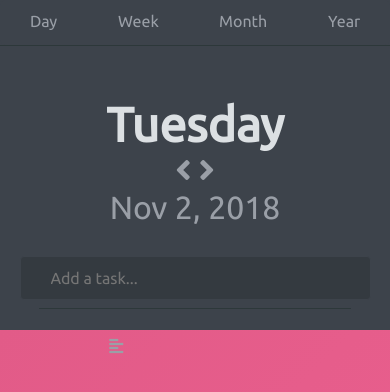
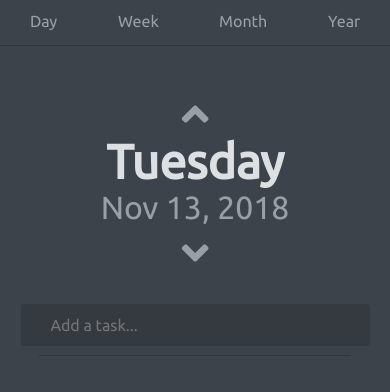
Before and after one commit to asyncuser/todoit, a website: page index.html in a window 390 px wide. Drawn offline with Linux system fonts and the light colour scheme.

Commit message:
Date fix

```diff
--- a/index.html
+++ b/index.html
@@ -11,7 +11,7 @@
   <link rel="stylesheet" href="https://use.fontawesome.com/releases/v5.5.0/css/all.css" integrity="sha384-B4dIYHKNBt8Bc12p+WXckhzcICo0wtJAoU8YZTY5qE0Id1GSseTk6S+L3BlXeVIU" crossorigin="anonymous">
   <title>todo</title>
 </head>
-<body>
+<body class="body">
 <main class="main">
   <nav class="calendar">
     <ul>
@@ -23,13 +23,14 @@
   </nav>
   <hr class="line">
   <div class="date">
-    <h2 class="date-day" id="date-day"></h2>
-    <a href="#" class="fas fa-angle-left date-button"></a>
-    <a href="#" class="fas fa-angle-right date-button"></a>
-    <p class="date-month" id="date-month"></p>
+    <a href="#" class="fas fa-angle-up date-button fa-lg"></a>
+    <div>
+      <h2 class="date-day" id="date-day"></h2>
+      <p class="date-month" id="date-month"></p>
+    </div>
+    <a href="#" class="fas fa-angle-down date-button fa-lg"></a>
   </div>
   <div class="input-field">
-    <i class="fas fa-align-left"></i>
     <input type="text" title="input" id="input-todo" class="input" maxlength="25" placeholder="Add a task...">
   </div>
   <div class="todo-container">
@@ -45,6 +46,6 @@
 
 <script src="src/date.js"></script>
 <script src="src/main.js"></script>
-<script src="sw.js"></script>
+
 </body>
 </html>
--- a/src/css/index.css
+++ b/src/css/index.css
@@ -4,7 +4,7 @@
   font-family: 'Ubuntu', sans-serif;
 }
 body{
-  background: linear-gradient(-45deg, #ea5f8e, #e25b88);
+  background-color: #ea5f8e;
 }
 .main{
   margin: 20px auto;
@@ -13,7 +13,7 @@ body{
   border-radius: 5px;
 }
 @media only screen and (max-width: 1024px){
-  body{
+  .body{
     background-color: #3d434b;
   }
   .main{
@@ -32,10 +32,13 @@ body{
   .footer{
     display: none;
   }
+  .input-field .fa-align-left{
+    display: none;
+  }
 }
-@media only screen and (min-width: 340px) {
-  .content {
-    padding: 0;
+@media only screen and (max-device-width: 1366px) {
+  .input-field .fa-align-left{
+    display: none;
   }
 }
 .calendar{
@@ -86,11 +89,17 @@ body{
   color: #dce0e3;
 }
 .date-month{
+  margin-bottom: 10px;
   color: #9a9fa7;
 }
 .date-button{
   text-decoration: none;
   color: #9a9fa7;
+}
+.date .fa-angle-left{
+  position: inherit;
+  left: 38%;
+  top: 19%;
 }
 .input{
   background-color: #343a40;
@@ -107,12 +116,6 @@ body{
 }
 .input:focus{
   box-shadow: 0 0 3px 2px #ea5f8e;
-}
-.fa-align-left{
-  position: fixed;
-  left: 28%;
-  top: 40%;
-  color: #9a9fa7;
 }
 .todo-container{
   margin: 0 auto;
--- a/src/date.js
+++ b/src/date.js
@@ -6,4 +6,4 @@ const $dayPosition = document.getElementById('date-day');
 const $monthPosition = document.getElementById('date-month');
 const date = new Date();
 $dayPosition.innerHTML = `${days[date.getDay()]}`;
-$monthPosition.innerHTML = `${months[date.getMonth()]} ${date.getDay()}, ${date.getFullYear()}`;
+$monthPosition.innerHTML = `${months[date.getMonth()]} ${date.getDate()}, ${date.getFullYear()}`;
```
